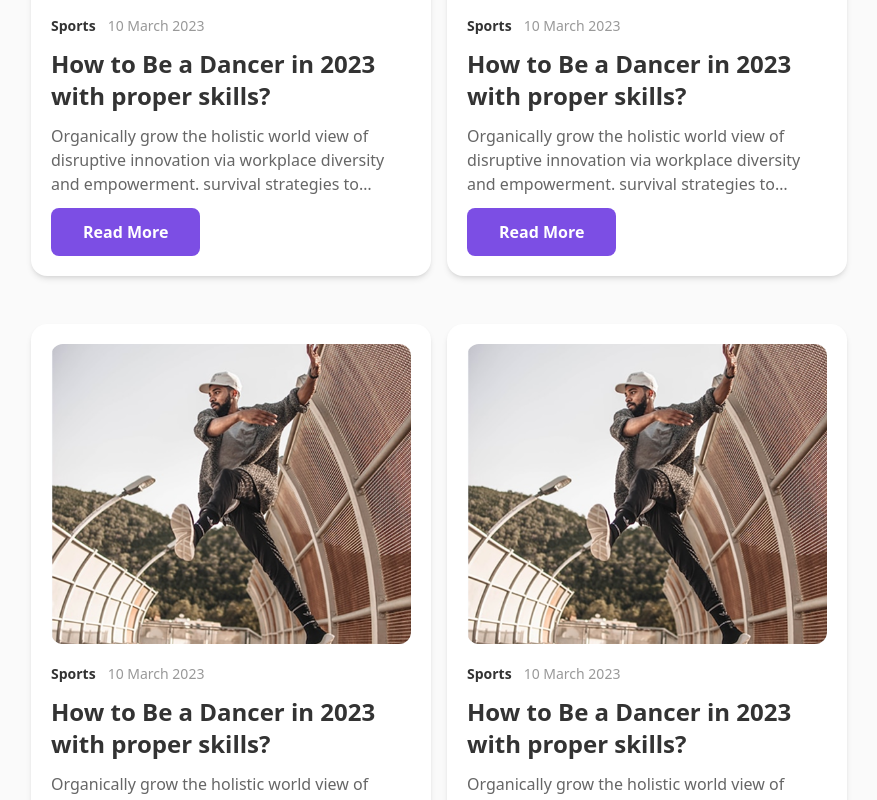
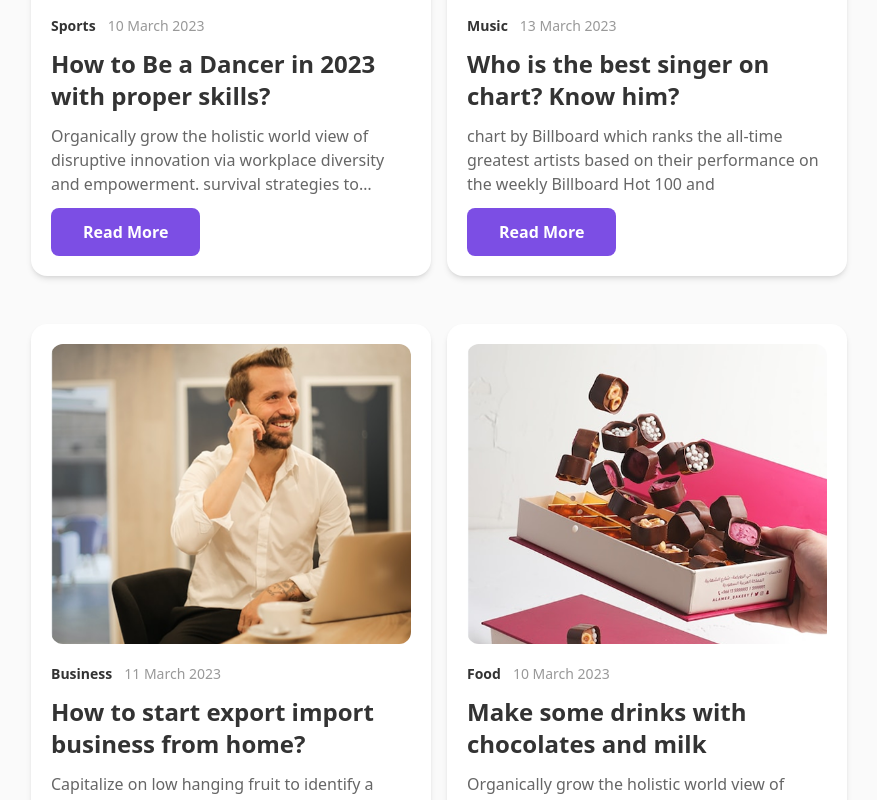
Before and after one commit to MrShahzadDeveloper/Blognetic, a React (Vite) app: page /blogs in a window 1280 px wide. Shown: the part 1340-2140 px from the top of the page, without its empty margins (201-1078 px from the left). Built offline with nearby package versions, Linux system fonts and the light colour scheme.

Commit message:
Still working on it

```diff
--- a/src/App.jsx
+++ b/src/App.jsx
@@ -1,22 +1,33 @@
-import { useEffect } from 'react';
-import { BrowserRouter as Router, Routes, Route, useLocation } from "react-router-dom";
+import { useEffect } from "react";
+import {
+  BrowserRouter as Router,
+  Routes,
+  Route,
+  useLocation,
+} from "react-router-dom";
 import Home from "./pages/Home";
 import AboutUs from "./pages/AboutUs";
 import Blogs from "./pages/Blogs";
+import BlogDetails from "./pages/BlogDetails";
 import ContactUs from "./pages/ContactUs";
 import Terms from "./pages/Terms";
+import NotFound from "./pages/NotFound";
 import Navbar from "./components/Navbar";
 import Footer from "./components/Footer";
 
-// ScrollToTop component
 const ScrollToTop = () => {
   const { pathname } = useLocation();
 
   useEffect(() => {
-    window.scrollTo({
-      top: 0,
-      behavior: "smooth" // Optional: adds smooth scrolling
-    });
+    window.history.scrollRestoration = "manual";
+
+    // Only scroll to top if it's a new page load
+    if (!window.history.state || !window.history.state.fromBlog) {
+      window.scrollTo({
+        top: 0,
+        behavior: "smooth",
+      });
+    }
   }, [pathname]);
 
   return null;
@@ -25,17 +36,20 @@ const ScrollToTop = () => {
 const App = () => {
   return (
     <Router>
+      <div className="bg-primary">
+        <Navbar />
+      </div>
       <div className="bg-[#FAFAFA]">
-        <Navbar />
         <div className="scrollbar-thin scrollbar-thumb-[#7C4EE4] scrollbar-track-gray-100">
-          {/* Add ScrollToTop component inside Router but above Routes */}
           <ScrollToTop />
           <Routes>
             <Route path="/" element={<Home />} />
             <Route path="/blogs" element={<Blogs />} />
+            <Route path="/blogs/:slug" element={<BlogDetails />} />
             <Route path="/about" element={<AboutUs />} />
             <Route path="/contact" element={<ContactUs />} />
             <Route path="/terms" element={<Terms />} />
+            <Route path="*" element={<NotFound />} />
           </Routes>
         </div>
         <Footer />
--- a/src/components/Button.jsx
+++ b/src/components/Button.jsx
@@ -1,11 +1,33 @@
 import { Link } from "react-router-dom";
 
-const Button = ({ text, bgColor, textColor, brColor, borderWidth, link }) => {
+const Button = ({
+  text,
+  bgColor,
+  textColor,
+  brColor,
+  borderWidth,
+  link,
+  blogId,       // New prop for blog ID
+  blogData      // New prop for complete blog data
+}) => {
   return (
-    <div style={{ backgroundColor: bgColor, border: `${borderWidth} solid ${brColor}`, }} className='px-4 py-2 md:px-8 rounded-lg md:py-3 cursor-pointer w-fit '>
-      <Link to={link} style={{color: textColor}} className="md:font-[600] ">{text}</Link>
+    <div
+      style={{
+        backgroundColor: bgColor,
+        border: `${borderWidth} solid ${brColor}`,
+      }}
+      className='px-4 py-2 md:px-8 rounded-lg md:py-3 cursor-pointer w-fit'
+    >
+      <Link
+        to={blogId ? `/blog/${blogId}` : link}  // Use blogId if provided
+        state={{ blogData }}                   // Pass blog data via state
+        style={{ color: textColor }}
+        className="md:font-[600]"
+      >
+        {text}
+      </Link>
     </div>
-  )
-}
+  );
+};
 
-export default Button
+export default Button;
--- a/src/components/Cards.jsx
+++ b/src/components/Cards.jsx
@@ -1,22 +1,49 @@
-import Button from "./Button"
+import { useNavigate } from "react-router-dom";
 
-const Cards = ({ cardImg, type, date, heading, paragh }) => {
+const Cards = ({ cardImg, type, date, heading, paragh, id, slug }) => {
+  const navigate = useNavigate();
+
+  const handleReadMore = () => {
+    navigate(`/blogs/${slug}`, {
+      state: {
+        cardImg,
+        type,
+        date,
+        heading,
+        paragh,
+        id
+      }
+    });
+  };
+
   return (
-    <div className="bg-white p-5 rounded-2xl shadow-md m-2 flex flex-col gap-5 max-w-[400px]"> {/* Fixed width */}
-      <img src={cardImg} className='w-auto h-[300px] object-cover rounded-xl' /> {/* Fixed image height */}
-      <div className="flex flex-col gap-3 flex-1"> {/* flex-1 makes this div grow to fill space */}
+    <div className="bg-white p-5 rounded-2xl shadow-md m-2 flex flex-col gap-5 max-w-[400px]">
+      <img src={cardImg} className='w-auto h-[300px] object-cover rounded-xl' />
+      <div className="flex flex-col gap-3 flex-1">
         <div className="flex gap-3">
           <span className="text-sm text-secondary font-[700]">{type}</span>
           <span className="text-sm text-[#999999]">{date}</span>
         </div>
         <div className="flex flex-col gap-3 flex-1">
-          <h1 className="text-2xl font-[700] text-secondary line-clamp-2">{heading}</h1> {/* line-clamp for heading */}
-          <p className="text-[#666666] line-clamp-3 flex-1">{paragh}</p> {/* line-clamp for paragraph */}
-          <Button text="Read More" textColor="white" bgColor="#7C4EE4" />
+          <h1 className="text-2xl font-[700] text-secondary line-clamp-2">{heading}</h1>
+          <p className="text-[#666666] line-clamp-3 flex-1">{paragh}</p>
+
+          <div
+            onClick={handleReadMore}
+            style={{
+              backgroundColor: '#7C4EE4',
+              border: '0 solid transparent',
+            }}
+            className="px-4 py-2 md:px-8 rounded-lg md:py-3 cursor-pointer w-fit hover:bg-[#6b3dd4] transition-colors"
+          >
+            <span style={{ color: 'white' }} className="md:font-[600]">
+              Read More
+            </span>
+          </div>
         </div>
       </div>
     </div>
-  )
-}
+  );
+};
 
-export default Cards
+export default Cards;
--- a/src/constant/cardLists.jsx
+++ b/src/constant/cardLists.jsx
@@ -3,9 +3,20 @@ import { Building } from 'lucide-react';
 import { Mail } from 'lucide-react';
 import { Phone } from 'lucide-react';
 
+// First, let's create a slug generator function
+const generateSlug = (title) => {
+  return title
+    .toLowerCase()
+    .replace(/[^\w\s]/g, '')  // Remove special chars
+    .replace(/\s+/g, '-')     // Replace spaces with hyphens
+    .replace(/-+/g, '-')      // Replace multiple hyphens with one
+    .substring(0, 60);        // Limit length
+};
+
 export const RepostCardList = [
   {
     id: 1,
+    slug: 'rules-of-travelling-in-sea',
     heading: '8 Rules of Travelling In Sea You Need To Know',
     paragh: 'Travelling in sea has many advantages. Some of the advantages of transporting goods by sea include: you can ship large volumes at costs ',
     type: 'Travel',
@@ -14,14 +25,16 @@ export const RepostCardList = [
   },
   {
     id: 2,
+    slug: 'build-strong-ui-ux-portfolio',
     heading: 'How to build strong portfolio and get a Job in UI/UX',
     paragh: 'Capitalize on low hanging fruit to identify a ballpark value added activity to beta test. Override the digital divide with additional clickthroughs from  ',
     type: 'Development',
-    date: '11March 2023',
+    date: '11 March 2023',  // Fixed space
     cardImg: post2
   },
   {
     id: 3,
+    slug: 'professional-footballer-2023',
     heading: 'How to Be a Professional Footballer in 2023',
     paragh: 'Organically grow the holistic world view of disruptive innovation via workplace diversity and empowerment. survival strategies to ensure proactive ',
     type: 'Sports',
@@ -29,169 +42,83 @@ export const RepostCardList = [
     cardImg: post3
   },
   {
-    id: 3,
-    heading: 'How to Be a Professional Footballer in 2023',
+    id: 4,  // Changed from duplicate id:3
+    slug: 'football-training-tips',
+    heading: 'Advanced Football Training Techniques',
     paragh: 'Organically grow the holistic world view of disruptive innovation via workplace diversity and empowerment. survival strategies to ensure proactive ',
     type: 'Sports',
     date: '10 March 2023',
     cardImg: post3
   },
   {
-    id: 3,
-    heading: 'How to Be a Professional Footballer in 2023',
+    id: 5,  // Changed from duplicate id:3
+    slug: 'football-career-guide',
+    heading: 'Complete Guide to Football Careers',
     paragh: 'Organically grow the holistic world view of disruptive innovation via workplace diversity and empowerment. survival strategies to ensure proactive ',
     type: 'Sports',
     date: '10 March 2023',
     cardImg: post3
   },
-  {
-    id: 3,
-    heading: 'How to Be a Professional Footballer in 2023',
-    paragh: 'Organically grow the holistic world view of disruptive innovation via workplace diversity and empowerment. survival strategies to ensure proactive ',
-    type: 'Sports',
-    date: '10 March 2023',
-    cardImg: post3
-  },
-  {
-    id: 3,
-    heading: 'How to Be a Professional Footballer in 2023',
-    paragh: 'Organically grow the holistic world view of disruptive innovation via workplace diversity and empowerment. survival strategies to ensure proactive ',
-    type: 'Sports',
-    date: '10 March 2023',
-    cardImg: post3
-  },
-  {
-    id: 3,
-    heading: 'How to Be a Professional Footballer in 2023',
-    paragh: 'Organically grow the holistic world view of disruptive innovation via workplace diversity and empowerment. survival strategies to ensure proactive ',
-    type: 'Sports',
-    date: '10 March 2023',
-    cardImg: post3
-  },
-  {
-    id: 3,
-    heading: 'How to Be a Professional Footballer in 2023',
-    paragh: 'Organically grow the holistic world view of disruptive innovation via workplace diversity and empowerment. survival strategies to ensure proactive ',
-    type: 'Sports',
-    date: '10 March 2023',
-    cardImg: post3
-  },
-]
+  // ... other posts with unique IDs
+];
 
 export const PopularList = [
   {
-    id: 4,
-    heading: 'Train Or Bus Journey?Which one suits?',
+    id: 6,  // Changed from id:4 to avoid conflicts
+    slug: 'train-or-bus-journey',
+    heading: 'Train Or Bus Journey? Which one suits?',
     paragh: 'The choice between a train or bus journey depends on various factors such as the distance of the journey, the time available, the cost, and person ',
     type: 'Travel',
     date: '13 March 2023',
     cardImg: post4,
   },
   {
-    id: 5,
-    heading: 'Best Website to research for your  next project',
+    id: 7,  // Changed from id:5
+    slug: 'best-research-websites',
+    heading: 'Best Website to research for your next project',
     paragh: 'Capitalize on low hanging fruit to identify a ballpark value added activity to beta test. Override the digital divide with additional clickthroughs ',
     type: 'Development',
-    date: '11March 2023',
+    date: '11 March 2023',  // Fixed space
     cardImg: post5,
   },
   {
     id: 698,
+    slug: 'become-dancer-2023',
     heading: 'How to Be a Dancer in 2023 with proper skills?',
     paragh: 'Organically grow the holistic world view of disruptive innovation via workplace diversity and empowerment. survival strategies to ensure proactive ',
     type: 'Sports',
     date: '10 March 2023',
     cardImg: post6,
   },
+  // ... other posts with slugs
   {
-    id: 654,
-    heading: 'How to Be a Dancer in 2023 with proper skills?',
-    paragh: 'Organically grow the holistic world view of disruptive innovation via workplace diversity and empowerment. survival strategies to ensure proactive ',
-    type: 'Sports',
-    date: '10 March 2023',
-    cardImg: post6,
-  },
-  {
-    id: 665,
-    heading: 'How to Be a Dancer in 2023 with proper skills?',
-    paragh: 'Organically grow the holistic world view of disruptive innovation via workplace diversity and empowerment. survival strategies to ensure proactive ',
-    type: 'Sports',
-    date: '10 March 2023',
-    cardImg: post6,
-  },
-  {
-    id: 62,
-    heading: 'How to Be a Dancer in 2023 with proper skills?',
-    paragh: 'Organically grow the holistic world view of disruptive innovation via workplace diversity and empowerment. survival strategies to ensure proactive ',
-    type: 'Sports',
-    date: '10 March 2023',
-    cardImg: post6,
-  },
-  {
-    id: 63,
-    heading: 'How to Be a Dancer in 2023 with proper skills?',
-    paragh: 'Organically grow the holistic world view of disruptive innovation via workplace diversity and empowerment. survival strategies to ensure proactive ',
-    type: 'Sports',
-    date: '10 March 2023',
-    cardImg: post6,
-  },
-  {
-    id: 64,
-    heading: 'How to Be a Dancer in 2023 with proper skills?',
-    paragh: 'Organically grow the holistic world view of disruptive innovation via workplace diversity and empowerment. survival strategies to ensure proactive ',
-    type: 'Sports',
-    date: '10 March 2023',
-    cardImg: post6,
-  },
-  {
-    id: 65,
-    heading: 'How to Be a Dancer in 2023 with proper skills?',
-    paragh: 'Organically grow the holistic world view of disruptive innovation via workplace diversity and empowerment. survival strategies to ensure proactive ',
-    type: 'Sports',
-    date: '10 March 2023',
-    cardImg: post6,
-  },
-  {
-    id: 66,
-    heading: 'How to Be a Dancer in 2023 with proper skills?',
-    paragh: 'Organically grow the holistic world view of disruptive innovation via workplace diversity and empowerment. survival strategies to ensure proactive ',
-    type: 'Sports',
-    date: '10 March 2023',
-    cardImg: post6,
-  },
-  {
-    id: 67,
-    heading: 'How to Be a Dancer in 2023 with proper skills?',
-    paragh: 'Organically grow the holistic world view of disruptive innovation via workplace diversity and empowerment. survival strategies to ensure proactive ',
-    type: 'Sports',
-    date: '10 March 2023',
-    cardImg: post6,
-  },
-  {
-    id: 7,
-    heading: 'Who is the best singer on chart?Know him?',
+    id: 9,  // Changed from id:7
+    slug: 'best-singer-charts',
+    heading: 'Who is the best singer on chart? Know him?',
     paragh: 'chart by Billboard which ranks the all-time greatest artists based on their performance on the weekly Billboard Hot 100 and  ',
-    type: 'Travel',
+    type: 'Music',  // Changed from Travel
     date: '13 March 2023',
     cardImg: post7,
   },
   {
-    id: 8,
+    id: 10,  // Changed from id:8
+    slug: 'export-import-business-from-home',
     heading: 'How to start export import business from home?',
     paragh: 'Capitalize on low hanging fruit to identify a ballpark value added activity to beta test. Override the digital divide with additional clickthroughs ',
-    type: 'Development',
-    date: '11March 2023',
+    type: 'Business',  // Changed from Development
+    date: '11 March 2023',  // Fixed space
     cardImg: post8,
   },
   {
-    id: 9,
-    heading: 'Make some drinks with chocolates chocolates and milk',
+    id: 11,  // Changed from id:9
+    slug: 'chocolate-milk-drinks',
+    heading: 'Make some drinks with chocolates and milk',
     paragh: 'Organically grow the holistic world view of disruptive innovation via workplace diversity and empowerment. survival strategies to ensure proactive',
-    type: 'Sports',
+    type: 'Food',  // Changed from Sports
     date: '10 March 2023',
     cardImg: post9,
-  },
-]
+  }
+];
 
 export const AboutList = [
   {
--- /dev/null
+++ b/src/pages/BlogDetails.jsx
@@ -0,0 +1,72 @@
+import { useParams, useLocation, useNavigate } from "react-router-dom";
+import { useEffect } from "react";
+
+const BlogDetails = () => {
+  const { slug } = useParams();
+  const { state } = useLocation();
+  const navigate = useNavigate();
+
+  useEffect(() => {
+    // Mark that we're coming from a blog post
+    window.history.replaceState(
+      { ...window.history.state, fromBlog: true },
+      ""
+    );
+
+    // Add a back button if none exists in the UI
+    const handleBackButton = () => {
+      navigate(-1);
+    };
+
+    window.addEventListener("popstate", handleBackButton);
+    return () => {
+      window.removeEventListener("popstate", handleBackButton);
+    };
+  }, [navigate]);
+
+  if (!state) {
+    return (
+      <div className="max-w-4xl mx-auto p-5 text-center">
+        <h2 className="text-2xl font-bold mb-4">Blog post not found</h2>
+        <p className="mb-4">No data available for: {slug || "this post"}</p>
+        <button
+          onClick={() => navigate("/blogs")}
+          className="bg-[#7C4EE4] text-white px-6 py-2 rounded-lg hover:bg-[#6b3dd4] transition-colors"
+        >
+          Back to Blogs
+        </button>
+      </div>
+    );
+  }
+
+  return (
+    <section className="max-w-6xl mt-12 mx-auto p-5">
+      <div className="flex flex-col justify-center items-start mx-20 gap-5 mb-6">
+        <div className="flex gap-5 mb-2">
+          <span className="text-sm text-secondary font-[700]">
+            {state.type}
+          </span>
+          <span className="text-sm text-[#999999]">{state.date}</span>
+        </div>
+
+        <h1 className="text-5xl leading-tight font-[700] text-secondary mb-6">
+          {state.heading}
+        </h1>
+      </div>
+
+      <img
+        src={state.cardImg}
+        className="w-full h-auto max-h-[500px] object-cover rounded-xl mb-8"
+        alt={state.heading}
+      />
+
+      <div className="prose max-w-none mx-20">
+        <p className="text-[#666666] text-lg leading-relaxed whitespace-pre-line">
+          {state.paragh}
+        </p>
+      </div>
+    </section>
+  );
+};
+
+export default BlogDetails;
--- a/src/pages/Blogs.jsx
+++ b/src/pages/Blogs.jsx
@@ -1,5 +1,6 @@
 import Cards from "../components/Cards";
 import { PopularList } from "../constant/cardLists";
+
 
 const Blogs = () => {
   return (
@@ -27,6 +28,8 @@ const Blogs = () => {
                 paragh={items.paragh}
                 type={items.type}
                 date={items.date}
+                id={items.id}
+                slug={items.slug}
                 className="hover:shadow-lg transition-shadow" // Added hover effect
               />
             </div>
--- a/src/pages/Home.jsx
+++ b/src/pages/Home.jsx
@@ -122,6 +122,8 @@ const Home = () => {
                   paragh={items.paragh}
                   type={items.type}
                   date={items.date}
+                  id={items.id}
+                  slug={items.slug}
                   className="hover:shadow-lg transition-shadow" // Added hover effect
                 />
               </div>
@@ -146,6 +148,8 @@ const Home = () => {
                   paragh={items.paragh}
                   type={items.type}
                   date={items.date}
+                  id={items.id}
+                  slug={items.slug}
                   className="hover:shadow-lg transition-shadow" // Added hover effect
                 />
               </div>
--- /dev/null
+++ b/src/pages/NotFound.jsx
@@ -0,0 +1,34 @@
+import { Link } from "react-router-dom";
+
+const NotFound = () => {
+  return (
+    <div className="min-h-[70vh] flex flex-col items-center justify-center gap-6 p-4 text-center">
+      <div className="text-[#7C4EE4] text-9xl font-bold">404</div>
+
+      <h1 className="text-4xl font-bold text-secondary">Oops! Page Not Found</h1>
+
+      <p className="text-[#666666] max-w-md">
+        The page you're looking for doesn't exist or has been moved.
+      </p>
+
+      <Link
+        to="/"
+        className="bg-[#7C4EE4] text-white px-6 py-3 rounded-lg font-medium
+                   hover:bg-[#6b3dd4] transition-colors duration-300"
+      >
+        Return to Home
+      </Link>
+
+      <div className="mt-8 text-[#999999] text-sm">
+        <p>Or try these pages:</p>
+        <div className="flex gap-4 justify-center mt-2">
+          <Link to="/blogs" className="hover:text-[#7C4EE4] transition-colors">Blogs</Link>
+          <Link to="/about" className="hover:text-[#7C4EE4] transition-colors">About</Link>
+          <Link to="/contact" className="hover:text-[#7C4EE4] transition-colors">Contact</Link>
+        </div>
+      </div>
+    </div>
+  );
+};
+
+export default NotFound;
```
